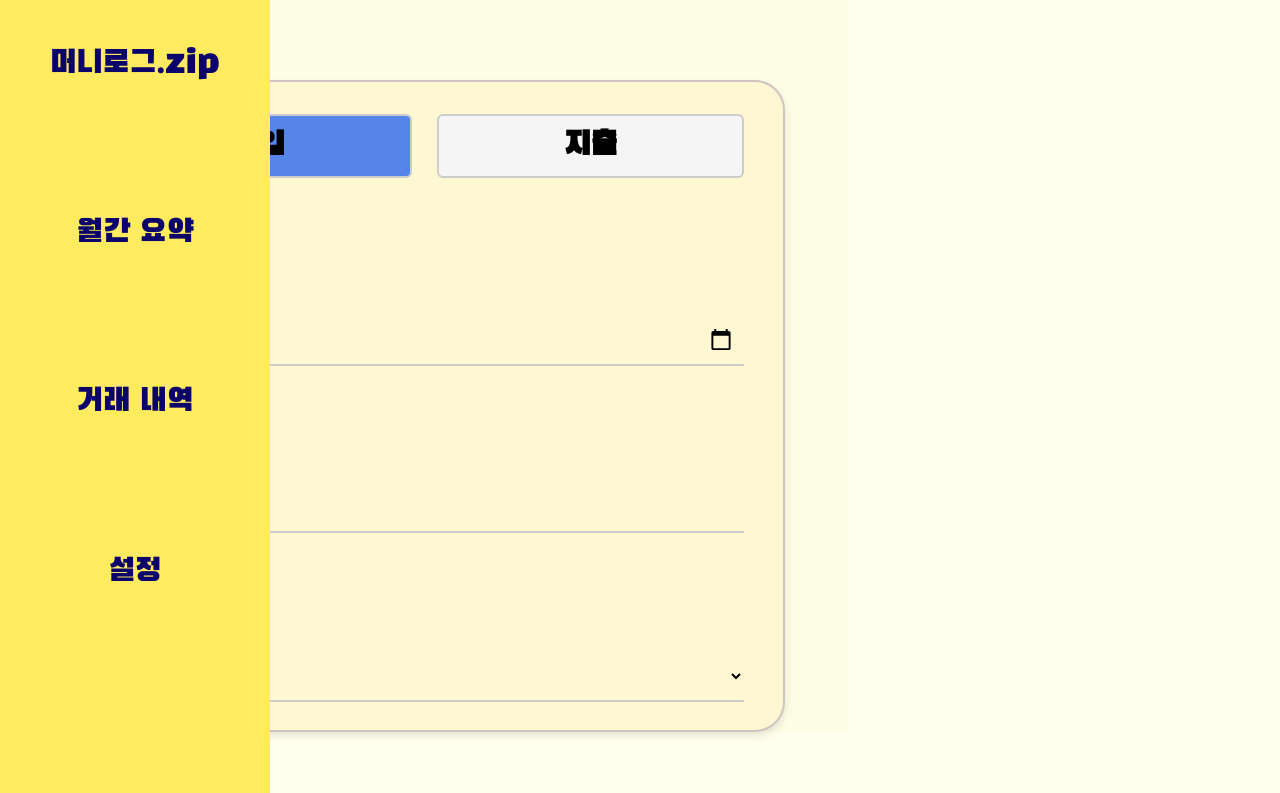
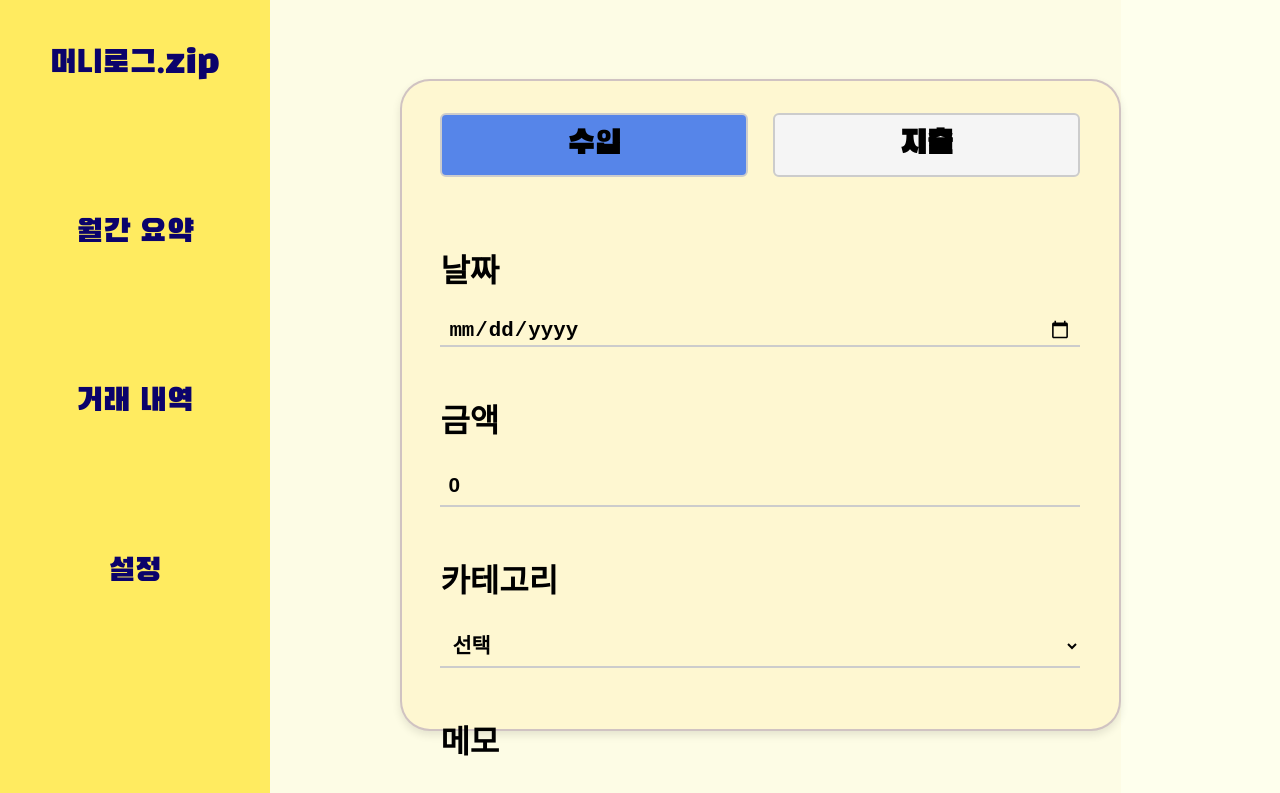
Before and after one commit to ByeongwooAn/-Skeletone-Project-Household-Ledger, a Vue app: page /cashflow in a window 1280 px wide. Shown: the top 793 px of the page. Built offline with nearby package versions, Linux system fonts and the light colour scheme.

Commit message:
수입/지출 PC버전 폼박스 위치 정렬 수정 및 날짜 선택 달력 크기 조정

```diff
--- a/src/css/cashflow_PC.css
+++ b/src/css/cashflow_PC.css
@@ -5,22 +5,23 @@
     background-color: #fdfce5;
 
     display: flex;
+    padding-left: 400px; /*왼쪽 메뉴 공간확보*/
     justify-content: center;
     align-items: center;
+    min-height: 100vh;
   }
 
   /* 폼 박스 */
   .content {
     background-color: #fef7d1;
     border: 2px solid rgba(187, 170, 187, 0.6706);
-    margin-left: auto; /* 오른쪽에 정렬 */
-    margin-top: 10vh; /* 원하는 위치로 조정 */
-    margin-left: 5vw; /* 여백 조정 */
-    margin-right: 5vw;
+
+    margin-top: 10px; /* 원하는 위치로 조정 */
+
     padding: 3vh 3vw;
     border-radius: 30px;
     width: 50vw;
-
+    max-width: 1400px;
     height: 75vh;
     box-shadow: 0 4px 8px rgba(0, 0, 0, 0.1);
   }
@@ -73,13 +74,20 @@
   .form-group input,
   .form-group select {
     width: 100%;
-    padding: 0.6rem;
+    padding: 0.5rem;
     background-color: transparent;
-    font-size: 1.5rem;
+    font-size: 1.3rem;
     font-weight: bold;
     border: none;
     border-bottom: 2px solid #cccccc;
     box-sizing: border-box;
+  }
+
+  .date-input {
+    width: 5rem;
+    height: 2rem;
+    font-size: 20px;
+    padding: 20px;
   }
 
   .submit-button {
--- a/src/views/CashFlowView.vue
+++ b/src/views/CashFlowView.vue
@@ -18,7 +18,7 @@
       <form @submit.prevent="handleSubmit">
         <div class="form-group">
           <label>날짜</label>
-          <input type="date" v-model="form.date" />
+          <input type="date" v-model="form.date" class="date-input" />
         </div>
         <div class="form-group">
           <label>금액</label>
@@ -35,7 +35,7 @@
         </div>
         <div class="form-group">
           <label>메모</label>
-          <input type="text" v-model="form.memo" placeholder="메모를 입력하세요" />
+          <input type="text" v-model="form.memo" placeholder="메모를 입력하세요"></input>
         </div>
         <button class="submit-button" type="submit">저장</button>
       </form>
```
